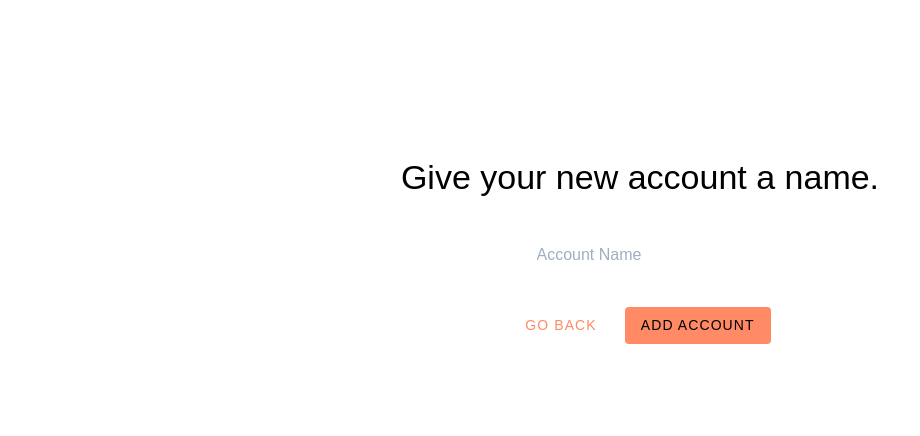
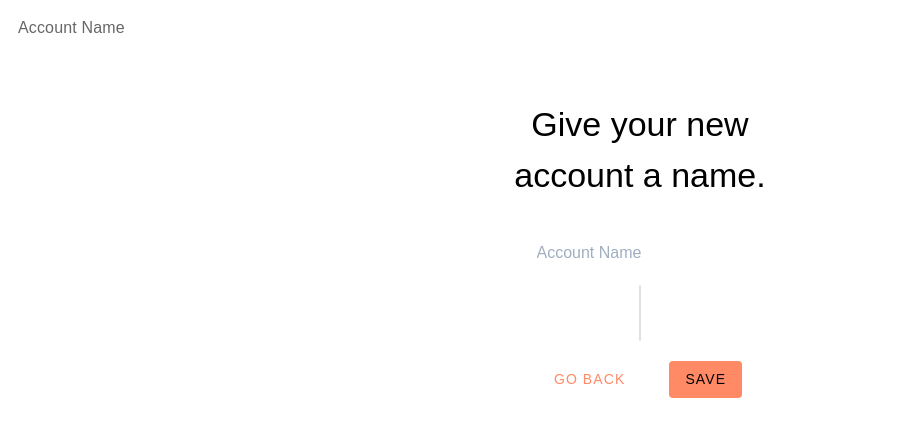
Before and after one commit to interledgerjs/rafiki.money, a Next.js app in the folder packages/frontend/: page /addAccount in a window 1280 px wide. Shown: the top 436 px of the page, without its empty margins (0-920 px from the left). Built offline with nearby package versions, Linux system fonts and the light colour scheme; what tailwindcss-dark-mode, tailwindcss-elevation would draw is missing.

Commit message:
add account page

```diff
--- a/packages/frontend/pages/addAccount.tsx
+++ b/packages/frontend/pages/addAccount.tsx
@@ -1,27 +1,38 @@
 import React, { useState } from "react";
 import { NextPage } from "next";
-import { Card, Content, Navigation, Button } from "../components";
+import { Card, Content, Navigation, Button, TextInput } from "../components";
+import { useRouter } from "next/router";
 
 const btnCancelTap = () => {};
 const btnSaveTap = () => {};
 
 const Settings: NextPage = () => {
+  const router = useRouter();
   return (
     <div className="flex">
       <Content>
         <div className="flex flex-col items-center justify-center my-20 h-64">
-          <div className="p-5 headline-4">Give your new account a name.</div>
+          <div className="p-5 headline-4 text-center">
+            Give your new <br></br> account a name.
+          </div>
           <input className="p-5" placeholder="Account Name" type="text"></input>
+          <div>
+            <TextInput name="account" label="Account Name" />
+          </div>
           <div className="flex p-5">
             <div className="pr-3">
-            <Button type="text" onTap={btnCancelTap}>
-              Go back
+              <Button
+                onTap={() => router.push("/overview")}
+                className="mr-4"
+                bgColour="primary"
+                type="text"
+              >
+                GO BACK
               </Button>
             </div>
             <div>
-
               <Button type="solid" onTap={btnSaveTap}>
-              Add account
+                SAVE
               </Button>
             </div>
           </div>
```
Lines whose indentation alone changed are shown as unchanged.
